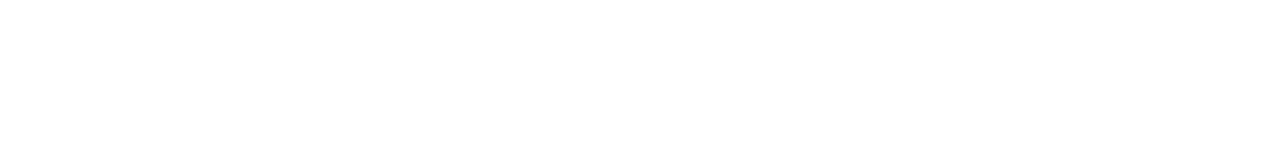
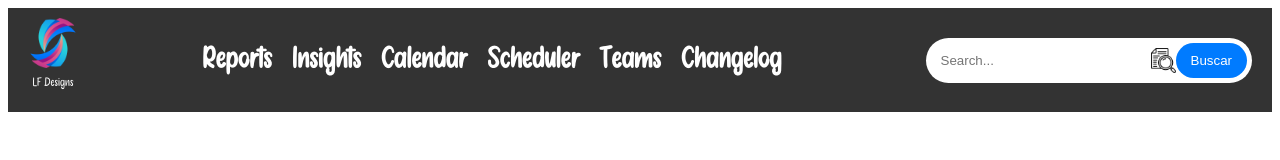
Before and after one commit to LostFrequency2926/parcial2_dllo_web_udea_20232, a plain HTML site: page index.html in a window 1280 px wide. Drawn offline with Linux system fonts and the light colour scheme.

Commit message:
Se esquematiza todos los items solicitados para la barra de navegacion

```diff
--- a/index.html
+++ b/index.html
@@ -1,10 +1,35 @@
 <!DOCTYPE html>
 <html>
 <head>
+    <link rel="stylesheet" type="text/css" href="styles/styles.css" />
+
     <meta charset="UTF-8">
     <title>Título de la página</title>
 </head>
 <body>
-    <!-- Contenido de la página va aquí -->
+    <header>
+        <a href="index.html">
+            <div class="logo">
+                <img src="imgs/logo.png" alt="Tu Logo" class="logo-icon">
+                <p class="logo-text">LF Designs</p>
+            </div>
+        </a>
+        <nav>
+            <ul>
+                <li><a href="#">Reports</a></li>
+                <li><a href="#">Insights</a></li>
+                <li><a href="#">Calendar</a></li>
+                <li><a href="#">Scheduler</a></li>
+                <li><a href="#">Teams</a></li>
+                <li><a href="#">Changelog</a></li>
+            </ul>
+        </nav>
+        <div class="search">
+            <input type="text" placeholder="Search...">
+            <img src="imgs/lupa.png" alt="Lupa" class="lupa-icon">
+            <button>Buscar</button>
+        </div>
+    </header>
+
 </body>
 </html>
--- /dev/null
+++ b/styles/styles.css
@@ -0,0 +1,135 @@
+/* ___________________________________Importo fuentes personalizadas___________________________________________________*/
+/* Importo una fuente que descargue para estilizar la letra de mis enlaces*/
+@font-face {
+    font-family: 'Handmade';
+    src: url(../fonts/Handmade.otf);
+  }
+
+
+/* ___________________________________Estilos para barra de navegacion solicitada ___________________________________________________*/
+/* Con este estilo busco que los elementos, logo, nav(enlaces) y busqueda se dispongan de manera horizontal y en el formato space-between */
+header {
+    display: flex;
+    justify-content: space-between;
+    align-items: center;
+    background-color: #333;
+    padding: 10px 20px;
+}
+
+/* ___________________________________Estilos para el nav___________________________________________________*/
+
+/* Con este estilo busco disponer la lista de enlaces horizontalmente ya que esta se orienta verticalmente por defecto  */
+nav ul {
+    list-style: none;
+    display: flex;
+    margin: 20;
+    padding: 0;
+}
+
+/* como los enlaces quedan pegados le aplico un margin a la derecha a cada elemento de la lista para lograr separacion entre ellos */
+nav li {
+    margin-right: 20px;
+    cursor: pointer;
+}
+
+/* a cada elemento a o link del nav le quitare el subrayado, defino el color blaco y agrego una transicion para el hover la defino en 0.5s */
+nav a {
+    font-family: "Handmade", Arial;/*aplico la fuente customizada, sino es posible cargarla se aplicara el estilo Arial*/
+    font-size: xx-large;
+    text-decoration: none;
+    color: white;
+    font-weight: bold;
+    transition: color 1s;
+}
+
+/* Al pasar el mouse por encima de los enlaces los resalto de azul */
+nav a:hover {
+    color: #007bff;
+}
+
+
+/* ___________________________________Estilos para la caja de búsqueda, icono lupa y botón ___________________________________________________*/
+
+/* uso flex para la disposicion de los elementos ademas de redondear y definir color blanco para generar el efecto de que el boton y el cuadro de input estan en un mismo elemento*/
+.search {
+    display: flex;
+    background: #fff;
+    border-radius: 25px;
+    padding: 5px;
+}
+
+/* redondeo y redimenciono el cuadro de busqueda */
+.search input {
+    border: none;
+    border-radius: 25px;
+    padding: 10px;
+    width: 200px;
+    outline: none;
+}
+
+/* Estilo del icono de lupa */
+.lupa-icon {
+    width: 25px;
+    height: 25px;
+    margin: auto;
+}
+
+/* le doy color al boton de busqueda, lo redondeo y establezco el cursor en pointer como se solicita */
+.search button {
+    background-color: #007bff;
+    color: #fff;
+    border: none;
+    border-radius: 25px;
+    padding: 5px 15px;
+    cursor: pointer;
+}
+
+/* Aplico los efectos al boton, los cuales son un cambio de color a una tonalidad de verde, una iluminacion en tono naranja y aplico los tiempos de transicion */
+.search button:hover {
+    background-color: #4CAF50;
+    box-shadow: 0 0 20px rgba(255, 196, 0, 0.3);
+    transition: background-color 0.1s, color 0.5s, box-shadow 0.3s;
+}
+
+/* ___________________________________Estilos para el logo___________________________________________________*/
+
+/* el icono debe ocupar todo el espacio y se define duracion de animacion */
+.logo {
+    display: inline-block;
+    transition: transform 0.5s;
+    text-align: center;
+}
+
+.logo:hover {
+    background-color: rgba(255, 196, 0, 0.1);
+    box-shadow: 0 0 20px rgba(255, 196, 0, 0.3);
+}
+
+/* Estilo del texto "LF Designs" */
+.logo-text {
+    font-family: "handmade", Arial;
+    font-size: small;
+    color: white;
+    margin-top: 5px;
+}
+
+/* se establece el tamaño del icono */
+.logo-icon {
+    width: 50px;
+    height: 50px;
+}
+
+/* Aplico la rotacion programada "giro" al hacer hover en el logo */
+.logo-icon:hover {
+    animation: giro 3s linear infinite;
+}
+
+/* Define la animación de giro de 360 grados a la derecha */
+@keyframes giro {
+    from {
+        transform: rotate(0deg);
+    }
+    to {
+        transform: rotate(360deg);
+    }
+}
```
Also changed, not shown: fonts/Handmade.otf (added), imgs/logo.png (added), imgs/lupa.png (added).
